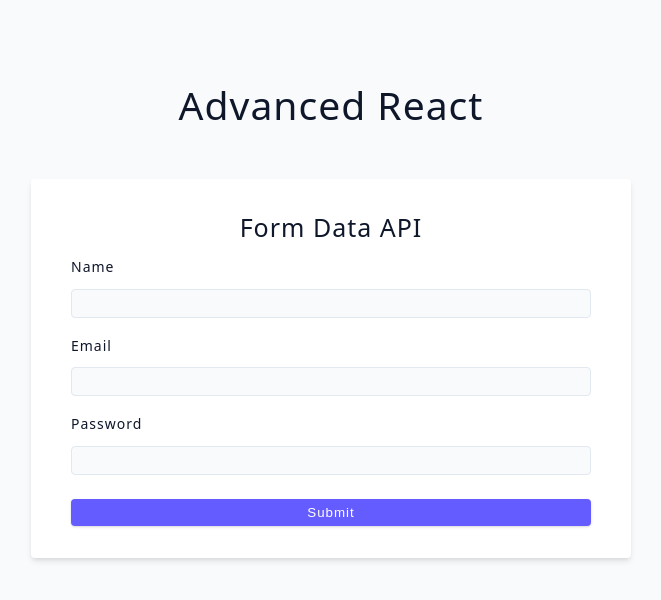
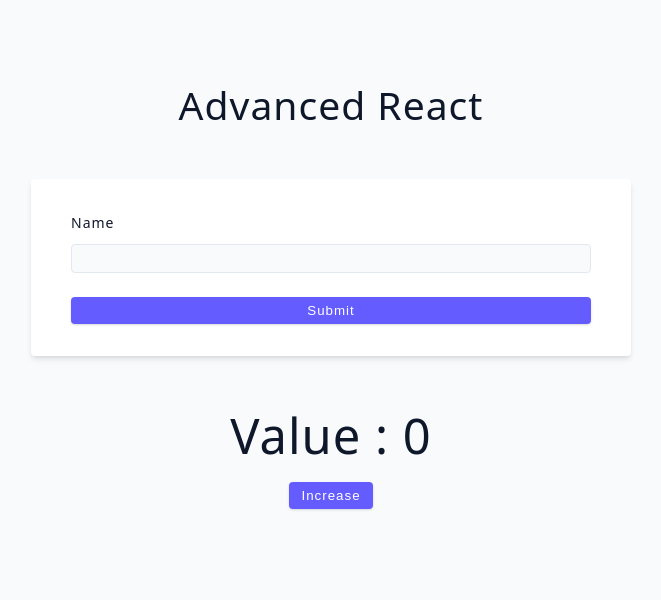
Before and after one commit to BmAlkes/TUTORIAL, a React (Vite) app: page / in a window 1280 px wide. Shown: the top 600 px of the page, without its empty margins (309-970 px from the left). Built offline with nearby package versions, Linux system fonts and the light colour scheme.

Commit message:
feat:add useref

```diff
--- a/src/App.jsx
+++ b/src/App.jsx
@@ -1,10 +1,10 @@
-import UncontrolledInputs from "./tutorial/06-forms/05-form-data";
+import UseRefBasics from "./tutorial/07-useRef/useRef";
 
 function App() {
   return (
     <div className="container">
       <h2>Advanced React</h2>
-      <UncontrolledInputs />
+      <UseRefBasics />
     </div>
   );
 }
--- a/src/tutorial/06-forms/05-form-data.jsx
+++ b/src/tutorial/06-forms/05-form-data.jsx
@@ -1,7 +1,7 @@
 import { useState } from "react";
 
 const UncontrolledInputs = () => {
-  const [value, setValue] = useState(0);
+  //   const [value, setValue] = useState(0);
 
   const handleSubmit = (e) => {
     e.preventDefault();
--- /dev/null
+++ b/src/tutorial/07-useRef/useRef.jsx
@@ -0,0 +1,44 @@
+import { useEffect, useRef, useState } from "react";
+
+const UseRefBasics = () => {
+  const [value, setValue] = useState(0);
+  const refContainer = useRef(null);
+  const isMounted = useRef(false);
+
+  useEffect(() => {
+    console.log(isMounted);
+  }, [value]);
+
+  const handleSubmit = (e) => {
+    e.preventDefault();
+    const name = refContainer.current.value;
+    console.log(name);
+  };
+
+  return (
+    <div>
+      <form className="form" onSubmit={handleSubmit}>
+        <div className="form-row">
+          <label htmlFor="name" className="form-label">
+            Name
+          </label>
+          <input
+            type="text"
+            id="name"
+            className="form-input"
+            ref={refContainer}
+          />
+        </div>
+        <button type="submit" className="btn btn-block">
+          submit
+        </button>
+      </form>
+      <h1>value : {value}</h1>
+      <button onClick={() => setValue(value + 1)} className="btn">
+        increase
+      </button>
+    </div>
+  );
+};
+
+export default UseRefBasics;
```
